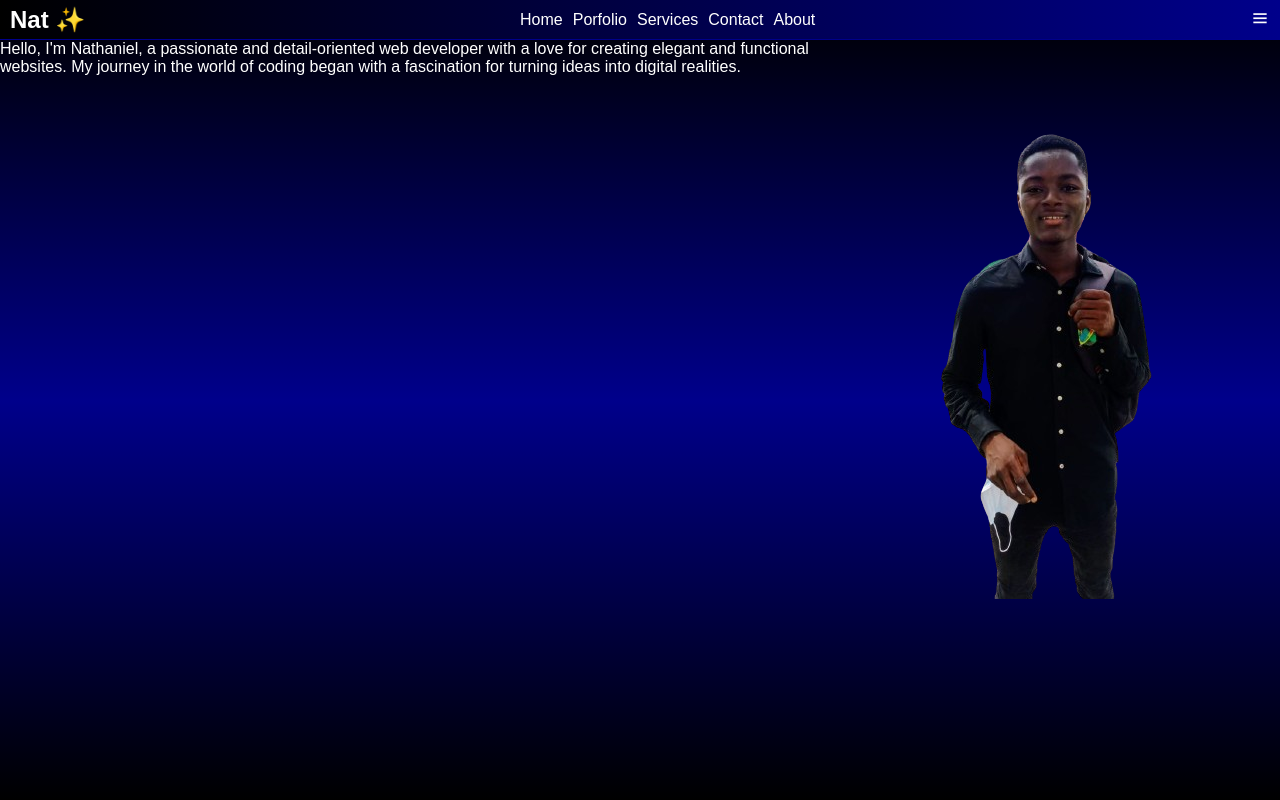
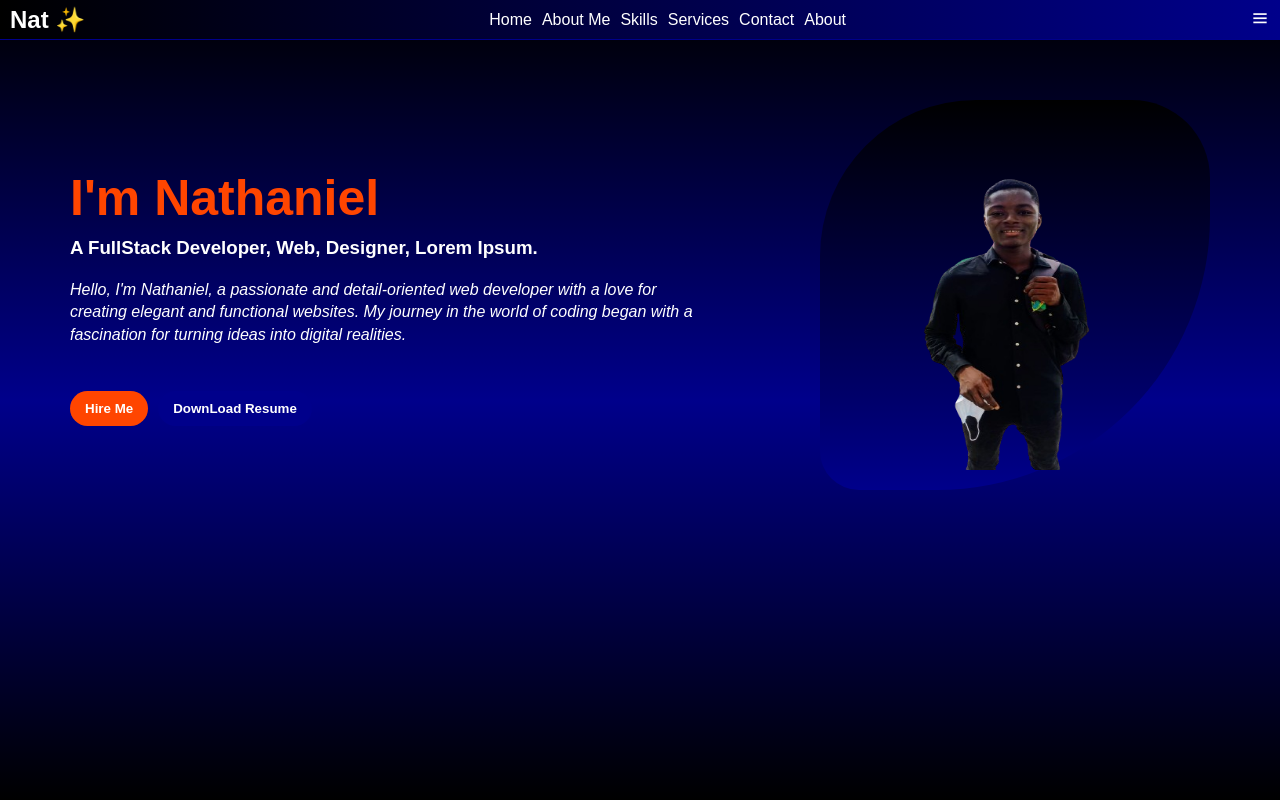
Before and after one commit to nathanielcobbinah/Portfolio, a plain HTML site: page index.html in a window 1280 px wide. Drawn offline with nearby package versions, Linux system fonts and the light colour scheme.

Commit message:
Building the skills section

```diff
--- a/index.html
+++ b/index.html
@@ -16,7 +16,8 @@
         <nav>
             <ul>
                 <li><a href="#">Home</a></li>
-                <li><a href="#">Porfolio</a></li>
+                <li><a href="#about-me">About Me</a></li>
+                <li><a href="#skills">Skills</a></li>
                 <li><a href="#">Services</a></li>
                 <li><a href="#">Contact</a></li>
                 <li><a href="#">About</a></li>
@@ -32,14 +33,23 @@
     <section id="about-me" class="about-me">
         <div class="about-content">
             <div class="about-text">
+                <h1>I'm Nathaniel</h1>
+                <h3>A FullStack Developer, Web, Designer, Lorem Ipsum.</h3>
                 <p>Hello, I'm Nathaniel, a passionate and detail-oriented web developer with a love for creating elegant and functional websites. My journey in the world of coding began with a fascination for turning ideas into digital realities.</p>
-                <!-- <p>With a solid foundation in front-end and back-end technologies, I specialize in crafting responsive and user-friendly web applications. I thrive on challenges and am always eager to learn and adapt to emerging technologies.</p>
-                <p>My experience extends across various projects, from dynamic e-commerce platforms to interactive portfolio websites. I believe in the power of technology to solve problems and enhance user experiences.</p>
-                <p>What sets me apart is my commitment to clean and efficient code, coupled with a keen eye for design. I am dedicated to delivering high-quality solutions that not only meet but exceed expectations.</p> -->
+                <div class="buttons">
+                    <button class="hire">Hire Me</button>
+                    <button class="download">DownLoad Resume</button>
+                </div>
             </div>
             <div class="about-image">
                 <img src="images/nat.png.png" alt="Nathaniel's Photo">
             </div>
+        </div>
+    </section>
+
+    <section id="skills" class="skills">
+        <div class="container">
+            <h2></h2>
         </div>
     </section>
 
--- a/style.css
+++ b/style.css
@@ -13,6 +13,9 @@ body {
     background-repeat: no-repeat;
     min-height: 100vh;
     min-width: 100vh;
+}
+button {
+    border: none;
 }
 header {
     display: flex;
@@ -39,11 +42,64 @@ header .menu-bar .bx-menu {
     font-size: 20px;
 }
 
+.about-me {
+    margin: 10px;
+    margin-top:60px;
+}
 .about-me .about-content {
     display: flex;
     flex-direction: row;
-    justify-content: space-between;
+    justify-content: space-around;
+    align-items: center;
 }
-.about-me .about-content .about-image img{
-    float: right;
+.about-me .about-content .about-text {
+    width: 50%;
 }
+
+.about-me .about-content .about-text h3 {
+    padding: 5px 0;
+}
+.about-me .about-content .about-text h1 {
+    padding: 5px 0;
+    color: orangered;
+    font-size: 50px;
+}
+
+.about-me .about-content .about-text p {
+    /* background: linear-gradient(black, darkblue); */
+    padding: 15px 0;
+    /* font-size: 20px; */
+    font-style: italic;
+    line-height: 1.4;
+    color: rgb(150, 147, 147)   q;
+}
+.about-me .about-content .about-image {
+    background: linear-gradient(black, darkblue);
+    padding: 20px;
+    border-radius: 40% 20% 70% 10%;
+    display: flex;
+    align-items: center;
+    justify-content: center;
+}
+.about-me .about-content .about-image img {
+    width: 350px;
+    height: 350px;
+}
+.about-me .about-content .about-text .buttons {
+    display: flex;
+    flex-direction: row;
+    gap: 10px;
+    margin-top: 30px;
+}
+.about-me .about-content .about-text .buttons button {
+    padding: 10px 15px;
+    color: #fff;
+    font-weight: bold;
+    border-radius: 40px;
+}
+.about-me .about-content .about-text .buttons .hire {
+    background-color: orangered;
+}
+.about-me .about-content .about-text .buttons .download {
+    background-color: darkblue;
+}
```
